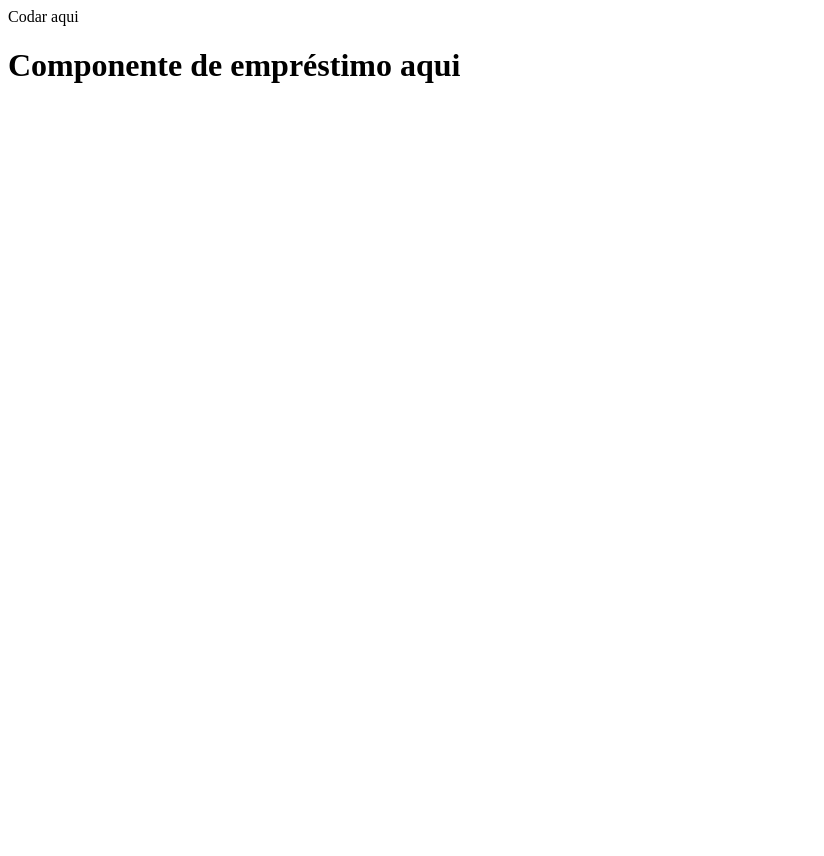
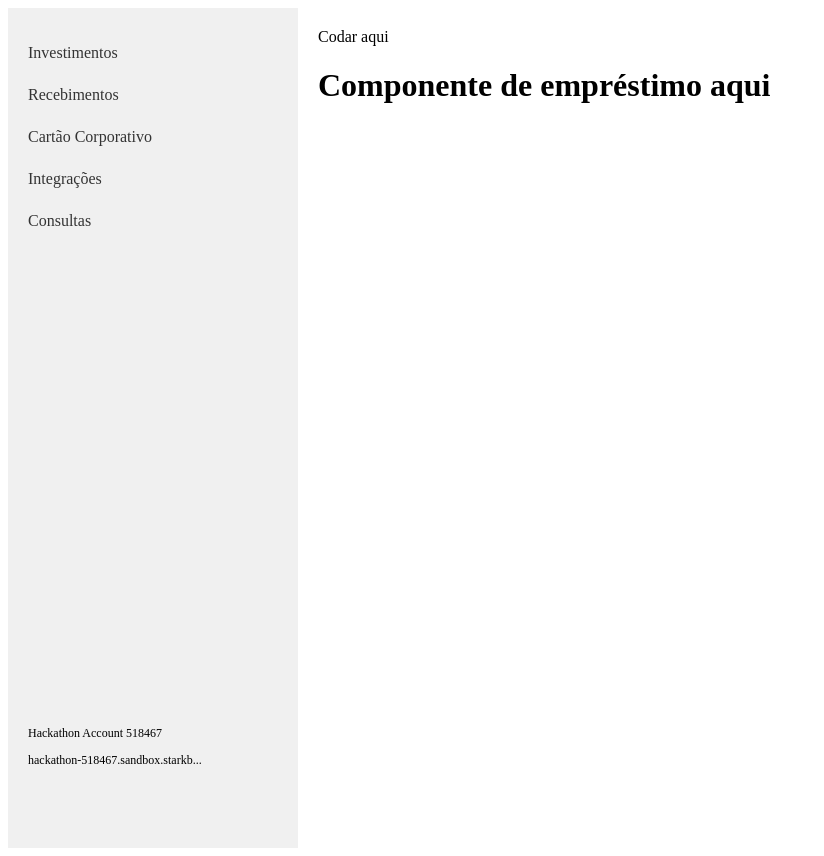
Before and after one commit to luiz-lvj/starkbank-hackathon-2024, a React (Create React App) app in the folder frontend/: page / in a window 1280 px wide. Shown: the whole page, without its empty margins (0-824 px from the left). Before the commit the page ends 800 px from the top, so only its background shows below. Built offline with nearby package versions, Linux system fonts and the light colour scheme.

Commit message:
feat: add sidebar example

```diff
--- a/frontend/src/App.js
+++ b/frontend/src/App.js
@@ -1,13 +1,21 @@
 import { BrowserRouter, Route, Routes } from "react-router-dom";
 import Home from "./pages/Home";
-
+import Sidebar from "./components/Sidebar";
+import './styles/App.css';
+import '@fontsource-variable/montserrat';
 
 function App() {
   return (
     <BrowserRouter>
-      <Routes>
-        <Route path="/" element={<Home />} />
-      </Routes>
+      <div className="app-container">
+        <Sidebar />
+        <main>
+          <Routes>
+            <Route path="/" element={<Home />} />
+            {/* Adicione outras rotas aqui */}
+          </Routes>
+        </main>
+      </div>
     </BrowserRouter>
   );
 }
--- /dev/null
+++ b/frontend/src/components/Sidebar.js
@@ -0,0 +1,24 @@
+import React from 'react';
+import { Link } from 'react-router-dom';
+
+function Sidebar() {
+  return (
+    <div className="sidebar">
+      <nav>
+        <ul>
+          <li><Link to="/investimentos">Investimentos</Link></li>
+          <li><Link to="/recebimentos">Recebimentos</Link></li>
+          <li><Link to="/cartao-corporativo">Cartão Corporativo</Link></li>
+          <li><Link to="/integracoes">Integrações</Link></li>
+          <li><Link to="/consultas">Consultas</Link></li>
+        </ul>
+      </nav>
+      <div className="account-info">
+        <p>Hackathon Account 518467</p>
+        <p>hackathon-518467.sandbox.starkb...</p>
+      </div>
+    </div>
+  );
+}
+
+export default Sidebar;
--- /dev/null
+++ b/frontend/src/styles/App.css
@@ -0,0 +1,35 @@
+.app-container {
+    display: flex;
+}
+
+.sidebar {
+    width: 250px;
+    height: 100vh;
+    background-color: #f0f0f0;
+    padding: 20px;
+}
+
+.sidebar ul {
+    list-style-type: none;
+    padding: 0;
+}
+
+.sidebar li {
+    margin-bottom: 24px;
+}
+
+.sidebar a {
+    text-decoration: none;
+    color: #333;
+}
+
+.account-info {
+    position: absolute;
+    bottom: 20px;
+    font-size: 12px;
+}
+
+main {
+    flex-grow: 1;
+    padding: 20px;
+}
```
